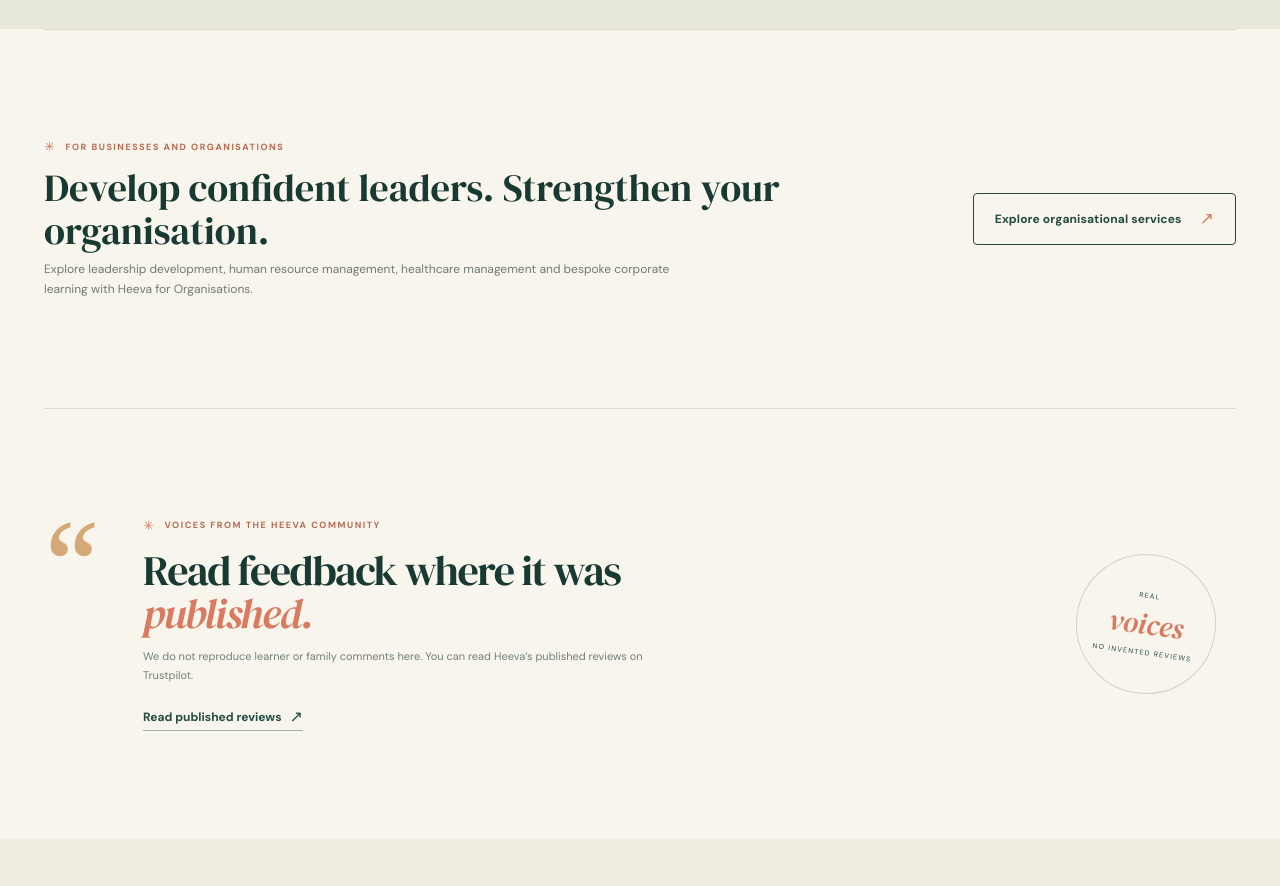
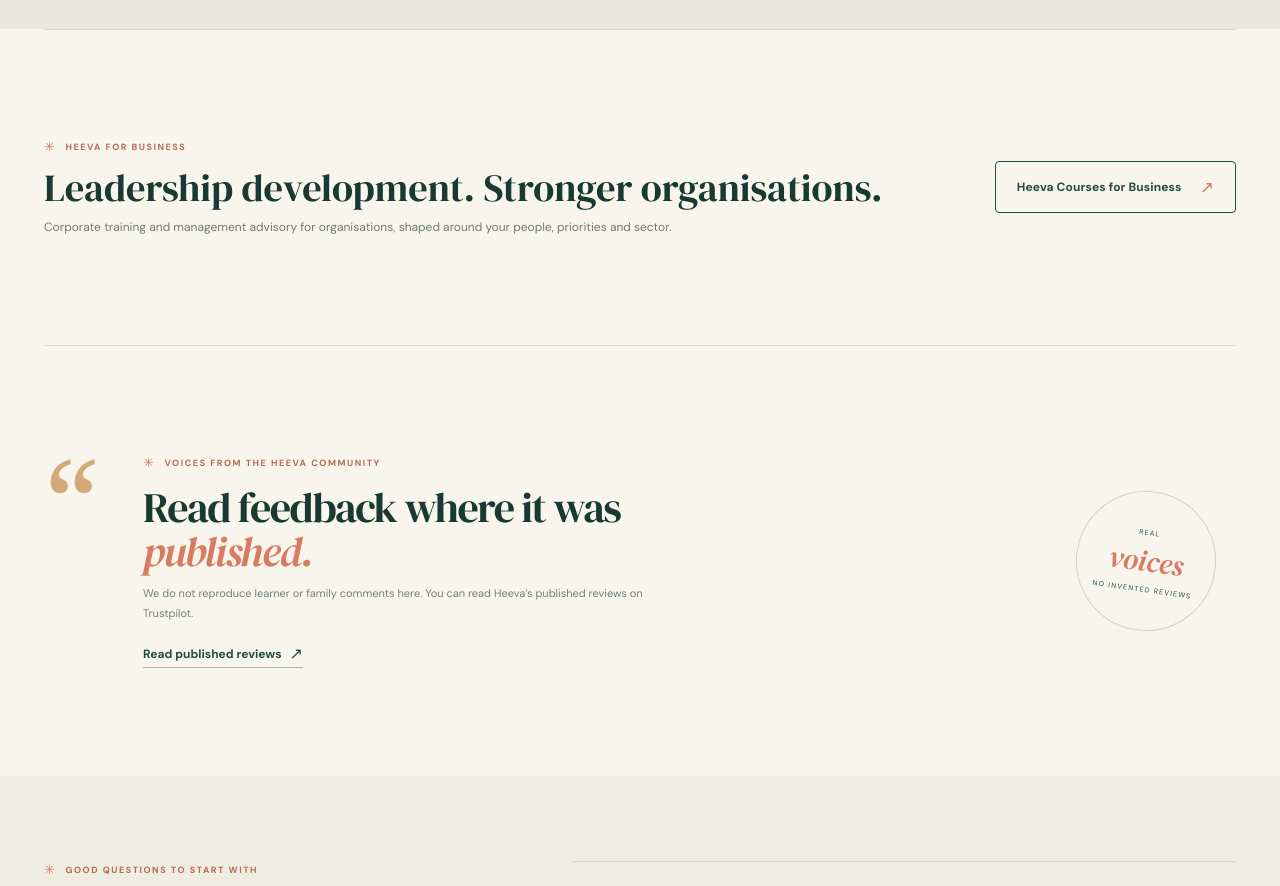
Before and after one commit to Shabdiz302/heeva-frontend, a React (Vite) app: page / in a window 1280 px wide. Shown: the part 4040-4926 px from the top of the page. Built offline with nearby package versions, Linux system fonts and the light colour scheme.

Commit message:
Clarify the Heeva Courses for Business homepage callout

```diff
--- a/src/pages/HomePage.jsx
+++ b/src/pages/HomePage.jsx
@@ -128,11 +128,11 @@ export default function HomePage() {
 
       <section className="shell org-home-promo section-space" aria-labelledby="org-home-title">
         <div>
-          <Eyebrow>For businesses and organisations</Eyebrow>
-          <h2 id="org-home-title">Develop confident leaders. Strengthen your organisation.</h2>
-          <p>Explore leadership development, human resource management, healthcare management and bespoke corporate learning with Heeva for Organisations.</p>
+          <Eyebrow>Heeva for Business</Eyebrow>
+          <h2 id="org-home-title">Leadership development. Stronger organisations.</h2>
+          <p>Corporate training and management advisory for organisations, shaped around your people, priorities and sector.</p>
         </div>
-        <ButtonLink to="/for-organisations" variant="outline">Explore organisational services</ButtonLink>
+        <ButtonLink to="/for-organisations" variant="outline">Heeva Courses for Business</ButtonLink>
       </section>
 
       <section className="feedback-section shell section-space">
```
